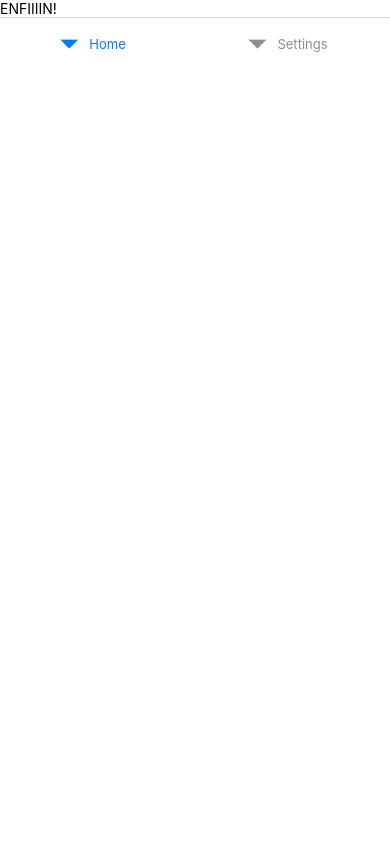
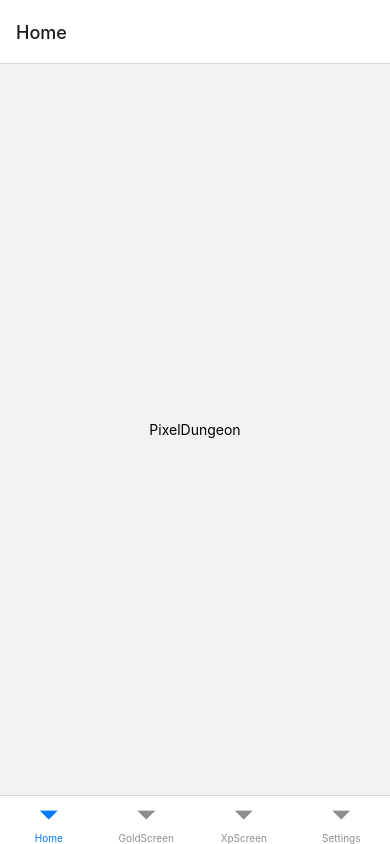
Before and after one commit to RenaudRDB/PIXEL_DUNGEON, a React Native app: screen / in a window 390 px wide. Built offline with nearby package versions, Linux system fonts and the light colour scheme.

Commit message:
XpScreen establishment

```diff
--- a/App.js
+++ b/App.js
@@ -21,20 +21,53 @@
     </View>
   );
 }
+function GoldScreen() {
+  return (
+    <View style={{ flex: 1, justifyContent: 'center', alignItems: 'center' }}>
+      <Text>GoldScreen</Text>
+    </View>
+  );
+}
+function XpScreen() {
+  return (
+	<>
+		<View style={{
+			flex: 1,
+			justifyContent: 'center',
+			alignItems: 'center',
+			backgroundColor: 'lightblue',
+			width: 50,
+			}}>
+		<Text>Vous êtes lvl 0</Text>
+		<Text>Vous avez gagné 10Xp</Text>
+	</View>
+	<Text>Entrainement</Text>
+		<View style={{ flex: 2, justifyContent: 'center', alignItems: 'center', backgroundColor: 'turquoise'}}>
+		<Text>Entrainement de force</Text>
+	</View>
+	</>
+
+
+  );
+}
 
 const Tab = createBottomTabNavigator();
 
 export default function App() {
   return (
+    <>
 		<Layout>
-      <Text>ENFIIIIN!</Text>
-        <NavigationContainer>
+
+     	 </Layout>
+		<NavigationContainer documentTitle={"Pixel Dungeon"}>
 			<Tab.Navigator>
 			<Tab.Screen name="Home" component={HomeScreen} />
+			<Tab.Screen name="GoldScreen" component={GoldScreen} />
+			<Tab.Screen name="XpScreen" component={XpScreen} />
 			<Tab.Screen name="Settings" component={SettingsScreen} />
 			</Tab.Navigator>
 		</NavigationContainer>
-    </Layout>
+    </>
   );
 }
 
```
Lines whose indentation alone changed are shown as unchanged.
